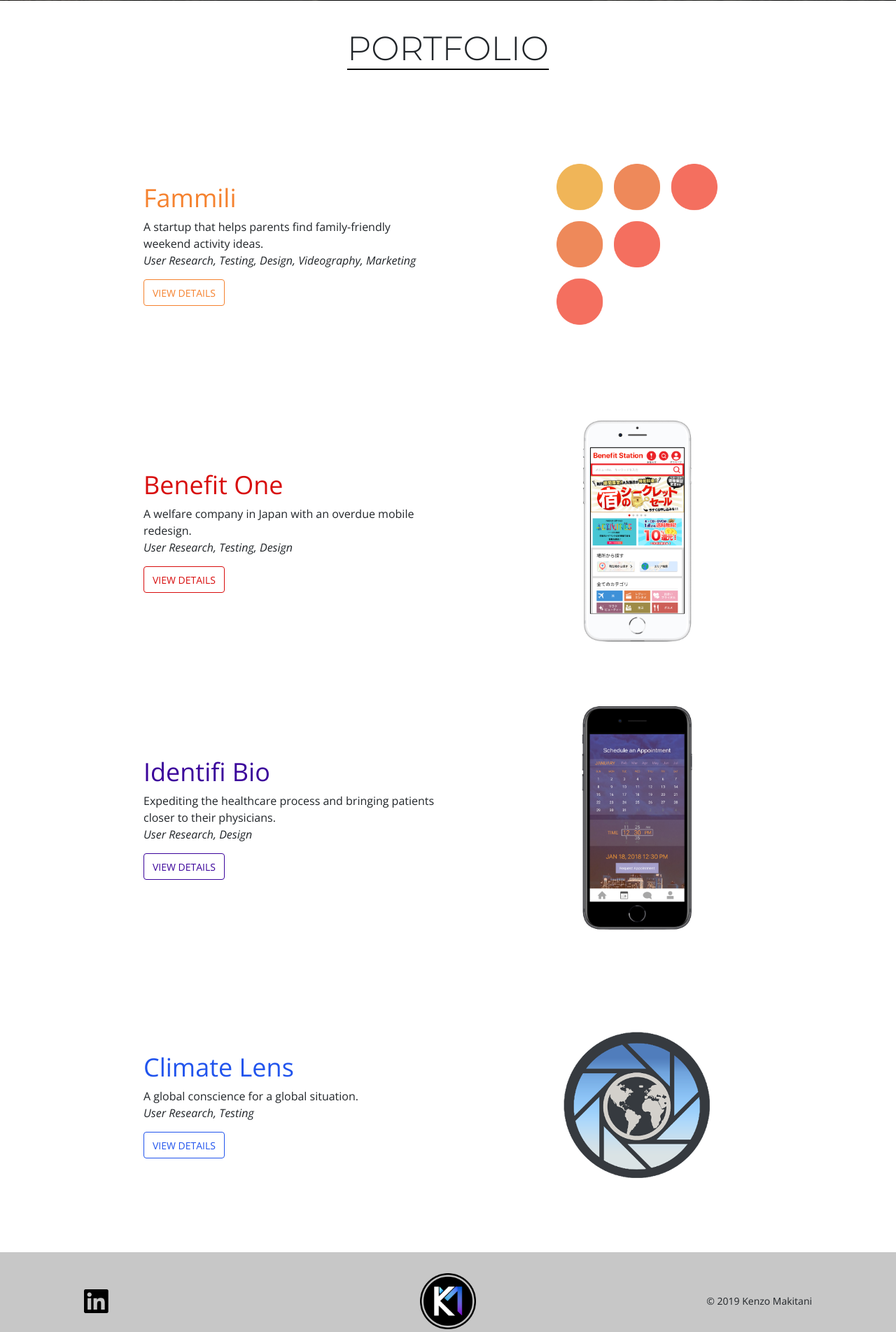
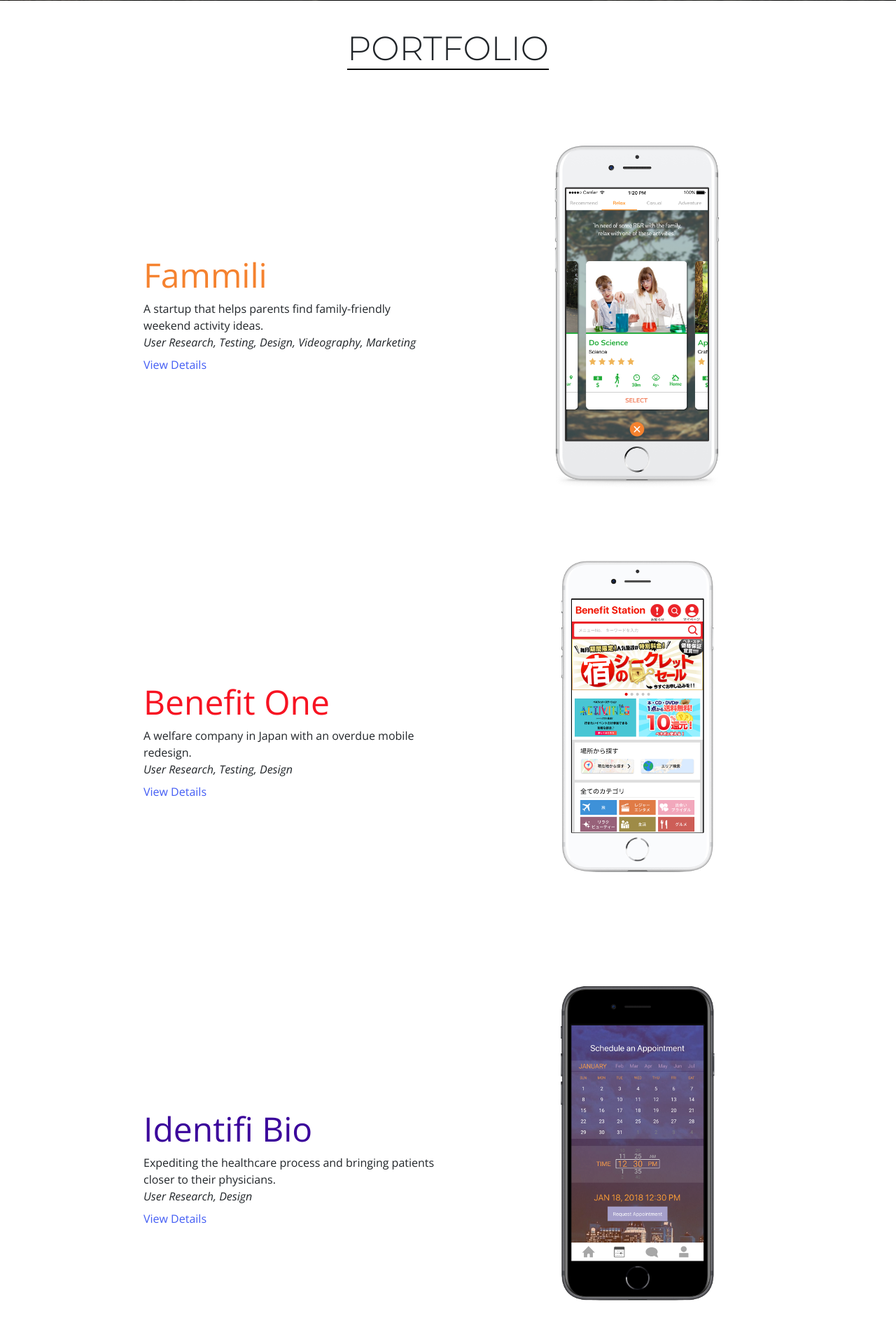
Before and after one commit to kmakitan/kmakitan.github.io, a PHP site: page / in a window 1280 px wide. Shown: the part 599-2502 px from the top of the page at 70% size. Run offline with PHP 8.4, Linux system fonts and the light colour scheme; some web fonts are replaced.

Commit message:
redesigned and changes some images

```diff
--- a/css/custom.css
+++ b/css/custom.css
@@ -113,7 +113,7 @@ button.btn {
 
 button.btn a{
 	text-decoration: none;
-	color: black;
+	color: white;
 }
 
 /* Homepage Photo */
@@ -180,7 +180,7 @@ button.btn a{
 .project-tag {
 	font-style: italic;
 	font-weight: 300;
-	margin-bottom: 15px;
+	margin-bottom: 8px;
 }
 
 .project-image-container{
@@ -208,12 +208,8 @@ button.btn a{
 	color: #F5822F;
 }
 
-#FA button.btn {
-	border: 1px solid #F5822F;
-}
-
-#FA button.btn a {
-	color: #F5822F;
+#FA a, #BO a, #IB a, #CL a{
+	color: #425cf4;
 }
 
 #BO {
@@ -221,15 +217,7 @@ button.btn a{
 }
 
 #BO .project-info h3, #BO .project-info h1 {
-	color: #d80d0d;
-}
-
-#BO button.btn {
-	border: 1px solid #d80d0d;
-}
-
-#BO button.btn a {
-	color: #d80d0d;
+	color: #f71322;
 }
 
 #IB {
@@ -240,13 +228,6 @@ button.btn a{
 	color: #3b049b;
 }
 
-#IB button.btn {
-	border: 1px solid #3b049b;
-}
-
-#IB button.btn a {
-	color: #3b049b;
-}
 
 #CL {
 	background-color: #FFFFFF;
@@ -256,13 +237,6 @@ button.btn a{
 	color: #2154ed;
 }
 
-#CL button.btn {
-	border: 1px solid #2154ed;
-}
-
-#CL button.btn a {
-	color: #2154ed;
-}
 
 #climate-lens-image {
 	background-image: url("../images/ClimateLensLogo.png");
@@ -705,7 +679,7 @@ height: 100%;
 
 	/* Portfolio */
 	.portfolio-item {
-		height: 400px;
+		height: 600px;
 		padding-top: 40px;
 		padding-bottom: 40px;
 	}
--- a/index.html
+++ b/index.html
@@ -66,14 +66,14 @@
                 <div class="row">
                     <div class="col-12 col-sm-6 col-md-5 project-info-container offset-md-1">
                         <div class="project-info">
-                            <h3>Fammili</h3>
+                            <h1 class="project-page-title">Fammili</h1>
                             <p>A startup that helps parents find family-friendly weekend activity ideas.</p>
                             <p class="project-tag">User Research, Testing, Design, Videography, Marketing</p>
-                            <button class="btn"><a href="portfolio/Fammili/index.html">VIEW DETAILS</a></button>
+                            <a href="portfolio/Fammili/index.html">View Details</a>
                         </div>
                     </div>
                     <div class="col-12 col-sm-6 project-image-container">
-                        <img class="project-image" src="images/FammiliLogo.png" />
+                        <img class="project-image" src="images/Fammili.png" />
                     </div>
                 </div>
             </div>
@@ -84,10 +84,10 @@
                 <div class="row">
                     <div class="col-12 col-sm-6 col-md-5 project-info-container offset-md-1">
                         <div class="project-info">
-                            <h3>Benefit One</h3>
+                            <h1 class="project-page-title">Benefit One</h1>
                             <p>A welfare company in Japan with an overdue mobile redesign.</p>
                             <p class="project-tag">User Research, Testing, Design</p>
-                            <button class="btn"><a href="portfolio/BenefitOne/index.html">VIEW DETAILS</a></button>
+                            <a href="portfolio/BenefitOne/index.html">View Details</a>
                         </div>
                     </div>
                     <div class="col-12 col-sm-6 project-image-container">
@@ -102,10 +102,10 @@
                 <div class="row">
                     <div class="col-12 col-sm-6 col-md-5 project-info-container offset-md-1">
                         <div class="project-info">
-                            <h3>Identifi Bio</h3>
+                            <h1 class="project-page-title">Identifi Bio</h1>
                             <p>Expediting the healthcare process and bringing patients closer to their physicians.</p>
                             <p class="project-tag">User Research, Design</p>
-                            <button class="btn"><a href="portfolio/IdentifiBio/index.html">VIEW DETAILS</a></button>
+                            <a href="portfolio/IdentifiBio/index.html">View Details</a>
                         </div>
                     </div>
                     <div class="col-12 col-sm-6 project-image-container" id="identifi-bio-image">
@@ -120,10 +120,10 @@
                 <div class="row">
                     <div class="col-12 col-sm-6 col-md-5 project-info-container offset-md-1">
                         <div class="project-info">
-                            <h3>Climate Lens</h3>
+                            <h1 class="project-page-title">Climate Lens</h1>
                             <p>A global conscience for a global situation.</p>
                             <p class="project-tag">User Research, Testing</p>
-                            <button class="btn"><a href="portfolio/ClimateLens/index.html">VIEW DETAILS</a></button>
+                            <a href="portfolio/ClimateLens/index.html">View Details</a>
                         </div>
                     </div>
                     <div class="col-12 col-sm-6 project-image-container" id="climate-lens-image">
--- a/portfolio/BenefitOne/index.html
+++ b/portfolio/BenefitOne/index.html
@@ -57,7 +57,7 @@
             <div class="row">
                 <div class="col-12 col-sm-6 col-md-5 project-info-container offset-md-1">
                     <div class="project-info">
-                        <h1 class="project-page-title">Benefit One</h3>
+                        <h1 class="project-page-title">Benefit One</h1>
                         <p>A welfare company in Japan with an overdue mobile redesign.</p>
                         <p class="project-tag">User Research, Testing, Design</p>
                     </div>
--- a/portfolio/ClimateLens/index.html
+++ b/portfolio/ClimateLens/index.html
@@ -57,7 +57,7 @@
             <div class="row">
                 <div class="col-12 col-sm-6 col-md-5 project-info-container offset-md-1">
                     <div class="project-info">
-                        <h1 class="project-page-title">ClimateLens</h3>
+                        <h1 class="project-page-title">ClimateLens</h1>
                         <p>A global conscience for a global situation.</p>
                         <p class="project-tag">User Research, Testing</p>
                     </div>
--- a/portfolio/Fammili/index.html
+++ b/portfolio/Fammili/index.html
@@ -57,13 +57,13 @@
             <div class="row">
                 <div class="col-12 col-sm-6 col-md-5 project-info-container offset-md-1">
                     <div class="project-info">
-                        <h1 class="project-page-title">Fammili</h3>
+                        <h1 class="project-page-title">Fammili</h1>
                         <p>A startup that helps parents find family-friendly weekend activity ideas.</p>
                         <p class="project-tag">User Research, Testing, Design, Videography, Marketing</p>
                     </div>
                 </div>
                 <div class="col-12 col-sm-6 project-image-container">
-                    <img class="project-image" src="../../images/FammiliLogo.png" />
+                    <img class="project-image" src="../../images/Fammili.png" />
                 </div>
             </div>
         </div>
--- a/portfolio/IdentifiBio/index.html
+++ b/portfolio/IdentifiBio/index.html
@@ -57,7 +57,7 @@
             <div class="row">
                 <div class="col-12 col-sm-6 col-md-5 project-info-container offset-md-1">
                     <div class="project-info">
-                        <h1 class="project-page-title">Identifi Bio</h3>
+                        <h1 class="project-page-title">Identifi Bio</h1>
                         <p>Expediting the healthcare process and bringing patients closer to their physicians.</p>
                         <p class="project-tag">User Research, Design</p>
                     </div>
```
Also changed, not shown: resume/index.html (+7 -5 lines), images/Fammili.png (added), images/FammiliLogo.png (deleted), 1 other file.
